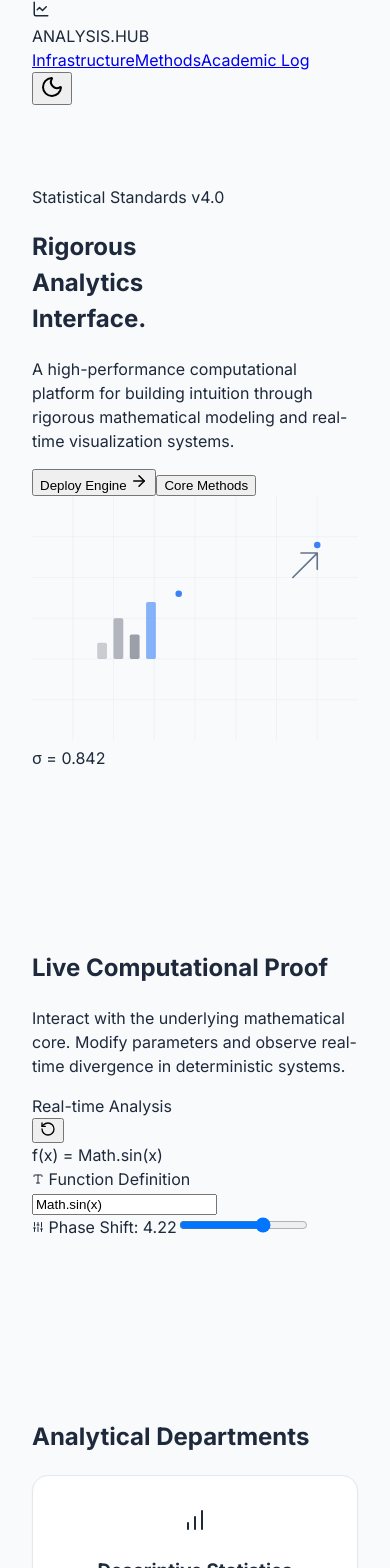
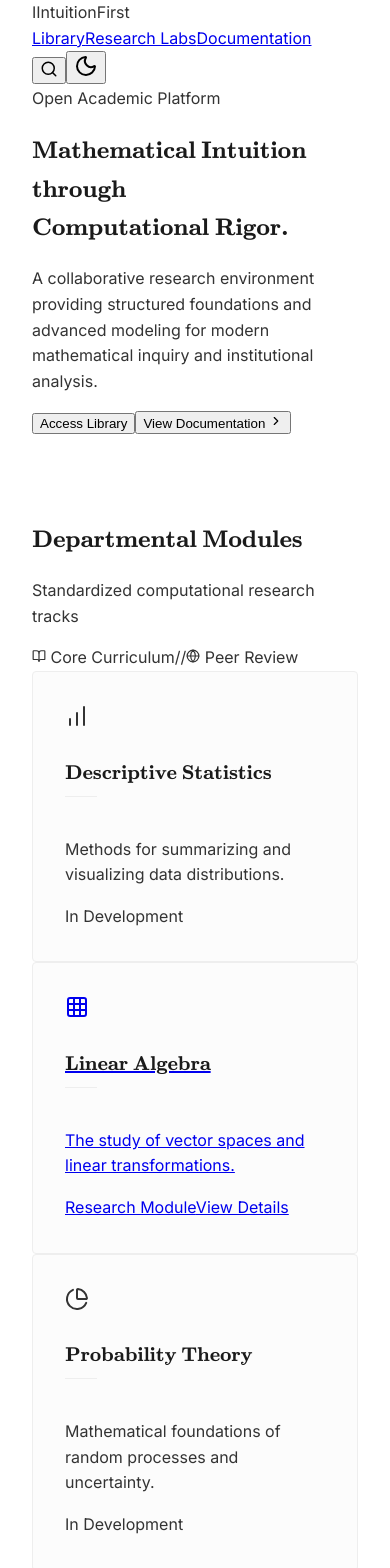
Before and after one commit to amansheikh01/intuition-first-math, a Next.js app: page /intuition-first-math/ in a window 390 px wide. Shown: the top 1568 px of the page. Built offline with nearby package versions, Linux system fonts and the light colour scheme.

Commit message:
feat: establish initial website layout with global CSS, a main page, and a reusable subject card component.

```diff
--- a/src/app/globals.css
+++ b/src/app/globals.css
@@ -3,50 +3,63 @@
 @tailwind utilities;
 
 :root {
-  /* 8px Spacing System */
+  /* Research Academy Spacing */
   --s-1: 8px;
   --s-2: 16px;
   --s-3: 24px;
   --s-4: 32px;
-  --s-5: 40px;
   --s-6: 48px;
   --s-8: 64px;
   --s-10: 80px;
 
-  /* Color Palette - Professional Analytical */
-  --bg: #f8fafc;
-  --surface: #ffffff;
-  --primary: #0f172a;
-  --accent: #3b82f6;
-  --text-main: #1e293b;
-  --text-muted: #64748b;
-  --border-light: #e2e8f0;
-  --shadow-sm: 0 1px 2px 0 rgb(0 0 0 / 0.05);
-  --shadow-md: 0 4px 6px -1px rgb(0 0 0 / 0.1), 0 2px 4px -2px rgb(0 0 0 / 0.1);
-  --radius-lg: 16px;
+  /* Academic Palette */
+  --bg: #ffffff;
+  --surface: #fcfcfc;
+  --primary: #1a1a1a;
+  --accent: #2563eb;
+  --text-main: #333333;
+  --text-muted: #666666;
+  --border-light: #eeeeee;
+
+  /* Typography Scale */
+  --font-serif: 'KaTeX_Main', 'Georgia', serif;
+  --font-sans: 'Inter', -apple-system, sans-serif;
+
+  --radius-sm: 4px;
+  --radius-md: 8px;
 }
 
 [data-theme='dark'] {
-  --bg: #020617;
-  --surface: #0f172a;
-  --primary: #f8fafc;
+  --bg: #121212;
+  --surface: #1a1a1a;
+  --primary: #f5f5f5;
   --accent: #60a5fa;
-  --text-main: #f1f5f9;
-  --text-muted: #94a3b8;
-  --border-light: #1e293b;
+  --text-main: #e0e0e0;
+  --text-muted: #a0a0a0;
+  --border-light: #2a2a2a;
 }
 
 body {
   background-color: var(--bg);
   color: var(--text-main);
-  font-family: 'Inter', system-ui, -apple-system, sans-serif;
+  font-family: var(--font-sans);
   margin: 0;
-  line-height: 1.5;
+  line-height: 1.6;
+  -webkit-font-smoothing: antialiased;
 }
 
-/* Base Layout Components */
+h1,
+h2,
+h3,
+h4 {
+  font-family: var(--font-serif);
+  color: var(--primary);
+  font-weight: 600;
+  letter-spacing: -0.01em;
+}
+
 .layout-container {
-  max-width: 1200px;
+  max-width: 1100px;
   margin-left: auto;
   margin-right: auto;
   padding-left: var(--s-4);
@@ -54,55 +67,45 @@ body {
 }
 
 .section-padding {
-  padding-top: var(--s-10);
-  padding-bottom: var(--s-10);
+  padding-top: var(--s-8);
+  padding-bottom: var(--s-8);
 }
 
-/* Rebuilt Subject Card Styles */
-.rebuilt-card {
+/* Academic Card Design */
+.academic-card {
   background: var(--surface);
   border: 1px solid var(--border-light);
-  border-radius: var(--radius-lg);
+  border-radius: var(--radius-sm);
   padding: var(--s-4);
-  /* Internal padding 32px as per request - wait, s-4 is 32px */
-  box-shadow: var(--shadow-sm);
-  transition: all 0.3s cubic-bezier(0.4, 0, 0.2, 1);
+  transition: border-color 0.2s ease, box-shadow 0.2s ease;
   display: flex;
   flex-direction: column;
-  align-items: center;
-  text-align: center;
   height: 100%;
 }
 
-.rebuilt-card:hover {
-  transform: translateY(-4px);
-  box-shadow: var(--shadow-md);
+.academic-card:hover {
   border-color: var(--accent);
+  box-shadow: 0 4px 12px rgba(0, 0, 0, 0.03);
+}
+
+.card-title {
+  font-family: var(--font-serif);
+  font-size: 1.25rem;
+  margin-bottom: var(--s-1);
+  color: var(--primary);
 }
 
 .card-divider {
-  width: 40px;
-  height: 2px;
+  width: 32px;
+  height: 1px;
   background: var(--border-light);
-  margin: var(--s-2) auto;
-  border-radius: 1px;
+  margin-bottom: var(--s-3);
 }
 
-/* Visualization Styles */
-.viz-frame {
-  width: 400px;
-  height: 400px;
-  background: #ffffff;
-  border: 1px solid var(--border-light);
-  border-radius: 8px;
-  overflow: hidden;
-  box-shadow: var(--shadow-sm);
-}
-
-/* Hide grid-background (old) and other leftovers */
+/* Remove leftovers */
+.rebuilt-card,
 .grid-background,
-.academic-card,
-.divider-elegant,
-.viz-container {
+.viz-frame,
+.AnalyticalIllustration {
   display: none;
 }
--- a/src/app/page.tsx
+++ b/src/app/page.tsx
@@ -13,20 +13,18 @@ import {
   Activity,
   ArrowRight,
   ChevronRight,
-  Database,
-  LineChart,
-  FunctionSquare
+  Search,
+  BookOpen,
+  Globe
 } from 'lucide-react';
 import ThemeToggle from '@/components/ui/ThemeToggle';
 import SubjectCard from '@/components/ui/SubjectCard';
-import LiveGraphDemo from '@/components/viz/LiveGraphDemo';
-import AnalyticalIllustration from '@/components/ui/AnalyticalIllustration';
 
 const subjects = [
   {
     id: 'descriptive-statistics',
     title: 'Descriptive Statistics',
-    desc: 'Quantitative summarization of data distributions and patterns.',
+    desc: 'Methods for summarizing and visualizing data distributions.',
     icon: BarChart,
     href: '/statistics/descriptive',
     active: false
@@ -34,7 +32,7 @@ const subjects = [
   {
     id: 'linear-algebra',
     title: 'Linear Algebra',
-    desc: 'Vector spaces and linear transformations in modern analytics.',
+    desc: 'The study of vector spaces and linear transformations.',
     icon: Grid,
     href: '/linear-algebra/vectors',
     active: true
@@ -42,7 +40,7 @@ const subjects = [
   {
     id: 'probability-theory',
     title: 'Probability Theory',
-    desc: 'Mathematical foundations of uncertainty and random variables.',
+    desc: 'Mathematical foundations of random processes and uncertainty.',
     icon: PieChart,
     href: '/probability/basics',
     active: false
@@ -50,7 +48,7 @@ const subjects = [
   {
     id: 'statistical-inference',
     title: 'Statistical Inference',
-    desc: 'Deductive reasoning and population parameter estimation.',
+    desc: 'Drawing conclusions about populations from sample data.',
     icon: Sigma,
     href: '/statistics/inference',
     active: false
@@ -58,7 +56,7 @@ const subjects = [
   {
     id: 'regression-analysis',
     title: 'Regression Analysis',
-    desc: 'Predictive modeling and relationship quantification.',
+    desc: 'Investigating relationships between dependent and independent variables.',
     icon: TrendingUp,
     href: '/statistics/regression',
     active: false
@@ -66,7 +64,7 @@ const subjects = [
   {
     id: 'hypothesis-testing',
     title: 'Hypothesis Testing',
-    desc: 'Rigorous validation of mathematical claims via data.',
+    desc: 'Scientific methods for validating mathematical claims.',
     icon: Activity,
     href: '/statistics/testing',
     active: false
@@ -74,15 +72,15 @@ const subjects = [
   {
     id: 'time-series',
     title: 'Time Series Analysis',
-    desc: 'Longitudinal data trends and seasonal forecasting.',
+    desc: 'Analyzing data ordered in time to forecast future points.',
     icon: Layers,
     href: '/statistics/time-series',
     active: false
   },
   {
     id: 'machine-learning',
-    title: 'Machine Learning Basics',
-    desc: 'Algorithmic approaches to heavy-duty data harvesting.',
+    title: 'Machine Learning',
+    desc: 'Algorithmic foundations for statistical pattern recognition.',
     icon: Microscope,
     href: '/ml/basics',
     active: false
@@ -90,7 +88,7 @@ const subjects = [
   {
     id: 'experiment-design',
     title: 'Design of Experiment',
-    desc: 'Systematic approaches to rigorous scientific inquiry.',
+    desc: 'Structured approaches to scientific data collection.',
     icon: FlaskConical,
     href: '/statistics/doe',
     active: false
@@ -99,131 +97,134 @@ const subjects = [
 
 export default function Home() {
   return (
-    <div className="min-h-screen bg-bg">
-      {/* Navigation */}
-      <nav className="h-16 border-b border-border-light bg-surface/80 backdrop-blur-md sticky top-0 z-50">
+    <div className="min-h-screen">
+      {/* Academy Navigation */}
+      <nav className="h-20 bg-bg border-b border-border-light sticky top-0 z-50">
         <div className="layout-container h-full flex items-center justify-between">
-          <div className="flex items-center gap-2">
-            <div className="bg-primary p-1 rounded-md text-surface">
-              <LineChart size={18} />
+          <div className="flex items-center gap-12">
+            <div className="text-xl font-bold tracking-tight text-primary flex items-center gap-2">
+              <span className="font-serif italic font-bold text-2xl">I</span>
+              <span className="uppercase tracking-[0.2em] text-sm pt-1">IntuitionFirst</span>
             </div>
-            <span className="text-lg font-black tracking-tighter text-primary">ANALYSIS.HUB</span>
+
+            <div className="hidden lg:flex items-center gap-8 text-[11px] font-bold uppercase tracking-widest text-text-muted">
+              <a href="#" className="hover:text-primary transition-colors">Library</a>
+              <a href="#" className="hover:text-primary transition-colors">Research Labs</a>
+              <a href="#" className="hover:text-primary transition-colors">Documentation</a>
             </div>
-          <div className="flex items-center gap-8">
-            <div className="hidden md:flex gap-6 text-[11px] font-black uppercase tracking-widest text-text-muted">
-              <a href="#" className="hover:text-accent transition-colors">Infrastructure</a>
-              <a href="#" className="hover:text-accent transition-colors">Methods</a>
-              <a href="#" className="hover:text-accent transition-colors">Academic Log</a>
           </div>
+
+          <div className="flex items-center gap-6">
+            <button className="text-text-muted hover:text-primary transition-colors">
+              <Search size={18} />
+            </button>
             <ThemeToggle />
           </div>
         </div>
       </nav>
 
       <main>
-        {/* HERO SECTION */}
-        <section className="section-padding border-b border-border-light bg-surface relative overflow-hidden">
-          <div className="absolute inset-0 opacity-[0.03] pointer-events-none">
-            <div className="w-full h-full" style={{ backgroundImage: 'radial-gradient(var(--primary) 1px, transparent 1px)', backgroundSize: '32px 32px' }} />
+        {/* Research Hero */}
+        <section className="pt-24 pb-16 border-b border-border-light">
+          <div className="layout-container">
+            <div className="max-w-3xl animate-in fade-in slide-in-from-top-4 duration-700">
+              <div className="inline-flex items-center gap-2 text-accent font-bold text-[10px] uppercase tracking-[0.3em] mb-6">
+                <div className="w-1.5 h-1.5 rounded-full bg-accent" />
+                Open Academic Platform
               </div>
 
-          <div className="layout-container relative z-10">
-            <div className="grid grid-cols-1 lg:grid-cols-2 gap-16 items-center">
-              <div className="space-y-8 text-left animate-in fade-in slide-in-from-left-8 duration-1000">
-                <div className="inline-block px-3 py-1 bg-accent/10 border border-accent/20 rounded-full text-accent text-[10px] font-black uppercase tracking-[0.2em]">
-                  Statistical Standards v4.0
-                </div>
-
-                <h1 className="text-6xl md:text-8xl font-black text-primary leading-[1] tracking-tighter">
-                  Rigorous <br />
-                  Analytics <br />
-                  Interface.
+              <h1 className="text-4xl md:text-5xl lg:text-6xl mb-8 leading-[1.15]">
+                Mathematical Intuition through <br />
+                Computational Rigor.
               </h1>
 
-                <p className="text-lg md:text-xl text-text-muted font-medium max-w-xl leading-relaxed">
-                  A high-performance computational platform for building intuition through rigorous mathematical modeling and real-time visualization systems.
+              <p className="text-lg md:text-xl text-text-muted font-normal max-w-2xl leading-relaxed mb-10">
+                A collaborative research environment providing structured foundations and advanced modeling
+                for modern mathematical inquiry and institutional analysis.
               </p>
 
               <div className="flex flex-wrap gap-4">
-                  <button className="px-8 py-4 bg-primary text-surface rounded-xl font-black text-sm uppercase tracking-widest hover:opacity-90 transition-all flex items-center gap-2 shadow-lg shadow-primary/10">
-                    Deploy Engine <ArrowRight size={18} />
+                <button className="px-6 py-3 bg-primary text-bg font-bold text-xs uppercase tracking-widest hover:opacity-90 transition-all rounded-[2px]">
+                  Access Library
                 </button>
-                  <button className="px-8 py-4 bg-surface border-2 border-primary text-primary rounded-xl font-black text-sm uppercase tracking-widest hover:bg-bg transition-all">
-                    Core Methods
+                <button className="px-6 py-3 border border-primary text-primary font-bold text-xs uppercase tracking-widest hover:bg-surface transition-all rounded-[2px] flex items-center gap-2">
+                  View Documentation <ChevronRight size={14} />
                 </button>
-                </div>
-              </div>
-
-              <div className="relative">
-                <AnalyticalIllustration />
               </div>
             </div>
           </div>
         </section>
 
-        {/* INTERACTIVE DEMO SECTION */}
-        <section className="section-padding bg-bg relative">
-          <div className="layout-container flex flex-col items-center">
-            <div className="max-w-2xl text-center mb-16 space-y-4">
-              <div className="flex justify-center">
-                <div className="w-12 h-1 bg-accent rounded-full mb-4" />
+        {/* Academic Modules Grid */}
+        <section className="section-padding bg-surface">
+          <div className="layout-container">
+            <div className="flex flex-col md:flex-row md:items-end justify-between mb-16 gap-4">
+              <div className="space-y-2">
+                <h2 className="text-2xl md:text-3xl">Departmental Modules</h2>
+                <p className="text-sm text-text-muted font-medium">Standardized computational research tracks</p>
               </div>
-              <h2 className="text-3xl md:text-4xl font-black text-primary tracking-tight">
-                Live Computational Proof
-              </h2>
-              <p className="text-text-muted font-medium leading-relaxed">
-                Interact with the underlying mathematical core. Modify parameters and observe real-time divergence in deterministic systems.
-              </p>
+              <div className="flex gap-4 text-xs font-bold uppercase tracking-widest text-accent">
+                <span className="flex items-center gap-1"><BookOpen size={14} /> Core Curriculum</span>
+                <span className="text-border-light">//</span>
+                <span className="flex items-center gap-1 opacity-50"><Globe size={14} /> Peer Review</span>
+              </div>
             </div>
 
-            <div className="w-full flex justify-center">
-              <LiveGraphDemo />
-            </div>
-          </div>
-        </section>
-
-        {/* SUBJECT GRID SECTION */}
-        <section className="section-padding bg-surface border-t border-border-light relative overflow-hidden">
-          <div className="layout-container relative z-10">
-            <div className="text-center mb-20">
-              <h2 className="text-sm font-black text-accent uppercase tracking-[0.6em] mb-4">Analytical Departments</h2>
-              <div className="h-px w-24 bg-border-light mx-auto" />
-            </div>
-
-            <div className="grid grid-cols-1 md:grid-cols-2 lg:grid-cols-3 gap-12 lg:gap-16 items-stretch">
+            <div className="grid grid-cols-1 md:grid-cols-2 lg:grid-cols-3 gap-6 auto-rows-stretch">
               {subjects.map((sub, idx) => (
-                <div key={idx} className={`animate-in fade-in slide-in-from-bottom-8 duration-700 delay-${idx * 100}`}>
                 <SubjectCard
+                  key={sub.id}
                   title={sub.title}
                   description={sub.desc}
                   href={sub.href}
                   icon={sub.icon}
                   active={sub.active}
                 />
-                </div>
               ))}
             </div>
           </div>
         </section>
       </main>
 
-      {/* Footer */}
-      <footer className="py-20 bg-primary text-surface/50 border-t border-primary-light">
-        <div className="layout-container text-center space-y-8">
-          <div className="flex justify-center items-center gap-2 opacity-80">
-            <LineChart size={24} />
-            <span className="text-xl font-black tracking-tighter text-surface uppercase italic">Analysis.Hub</span>
+      {/* Institutional Footer */}
+      <footer className="py-16 border-t border-border-light bg-bg">
+        <div className="layout-container">
+          <div className="grid grid-cols-1 md:grid-cols-4 gap-12 mb-16">
+            <div className="md:col-span-2 space-y-6">
+              <div className="text-xl font-bold tracking-tight text-primary flex items-center gap-2 opacity-80">
+                <span className="font-serif italic font-bold text-2xl">I</span>
+                <span className="uppercase tracking-[0.2em] text-sm pt-1">IntuitionFirst</span>
+              </div>
+              <p className="text-xs text-text-muted leading-relaxed max-w-sm">
+                Dedicated to the advancement of mathematical pedagogy through interactive
+                software systems and rigorous computational standards.
+              </p>
+            </div>
+            <div>
+              <h4 className="text-[10px] font-bold uppercase tracking-widest text-primary mb-6">Resources</h4>
+              <ul className="space-y-3 text-xs text-text-muted">
+                <li><a href="#" className="hover:text-accent font-medium transition-colors">Methods Library</a></li>
+                <li><a href="#" className="hover:text-accent font-medium transition-colors">API Specification</a></li>
+                <li><a href="#" className="hover:text-accent font-medium transition-colors">Institutional SSO</a></li>
+              </ul>
+            </div>
+            <div>
+              <h4 className="text-[10px] font-bold uppercase tracking-widest text-primary mb-6">Foundation</h4>
+              <ul className="space-y-3 text-xs text-text-muted">
+                <li><a href="#" className="hover:text-accent font-medium transition-colors">Open Scholarship</a></li>
+                <li><a href="#" className="hover:text-accent font-medium transition-colors">Ethics Protocol</a></li>
+                <li><a href="#" className="hover:text-accent font-medium transition-colors">Contact Academy</a></li>
+              </ul>
+            </div>
           </div>
 
-          <div className="flex flex-wrap justify-center gap-12 text-xs font-bold uppercase tracking-widest">
-            <a href="#" className="hover:text-accent transition-colors">Open Source Base</a>
-            <a href="#" className="hover:text-accent transition-colors">Institutional License</a>
-            <a href="#" className="hover:text-accent transition-colors">API Keys</a>
-            <a href="#" className="hover:text-accent transition-colors">Changelog</a>
+          <div className="pt-8 border-t border-border-light flex flex-col md:flex-row justify-between items-center gap-4 text-[10px] font-bold uppercase tracking-widest text-text-muted opacity-60">
+            <div>© 2026 IntuitionFirst Mathematics Foundation</div>
+            <div className="flex gap-8">
+              <a href="#">Security</a>
+              <a href="#">Latency</a>
+              <a href="#">v4.0.5-PRO</a>
             </div>
-
-          <div className="pt-8 border-t border-surface/10 text-[10px] font-mono tracking-widest opacity-40 uppercase">
-            Intuition.Math Engine © 2026 // Integrated Analytical Systems // Version 4.0.2-Stable
           </div>
         </div>
       </footer>
--- a/src/components/ui/AnalyticalIllustration.tsx
+++ /dev/null
@@ -1,60 +0,0 @@
-'use client';
-
-import React from 'react';
-
-export default function AnalyticalIllustration() {
-    return (
-        <div className="relative w-full h-full min-h-[300px] flex items-center justify-center animate-in fade-in zoom-in duration-1000">
-            <svg width="100%" height="100%" viewBox="0 0 400 300" fill="none" xmlns="http://www.w3.org/2000/svg">
-                {/* Background Grid Lines (Subtle) */}
-                <path d="M0 50H400" stroke="var(--border-light)" strokeWidth="0.5" />
-                <path d="M0 100H400" stroke="var(--border-light)" strokeWidth="0.5" />
-                <path d="M0 150H400" stroke="var(--border-light)" strokeWidth="0.5" />
-                <path d="M0 200H400" stroke="var(--border-light)" strokeWidth="0.5" />
-                <path d="M0 250H400" stroke="var(--border-light)" strokeWidth="0.5" />
-
-                <path d="M50 0V300" stroke="var(--border-light)" strokeWidth="0.5" />
-                <path d="M100 0V300" stroke="var(--border-light)" strokeWidth="0.5" />
-                <path d="M150 0V300" stroke="var(--border-light)" strokeWidth="0.5" />
-                <path d="M200 0V300" stroke="var(--border-light)" strokeWidth="0.5" />
-                <path d="M250 0V300" stroke="var(--border-light)" strokeWidth="0.5" />
-                <path d="M300 0V300" stroke="var(--border-light)" strokeWidth="0.5" />
-                <path d="M350 0V300" stroke="var(--border-light)" strokeWidth="0.5" />
-
-                {/* Main Graph Line */}
-                <path d="M50 200C100 200 120 100 180 120C240 140 280 40 350 60"
-                    stroke="var(--accent)"
-                    strokeWidth="3"
-                    strokeLinecap="round"
-                    strokeDasharray="400"
-                    strokeDashoffset="400"
-                    className="animate-[dash_2s_ease-in-out_forwards]"
-                />
-
-                {/* Vertical Bar Charts */}
-                <rect x="80" y="180" width="12" height="20" fill="var(--primary)" opacity="0.2" rx="2" />
-                <rect x="100" y="150" width="12" height="50" fill="var(--primary)" opacity="0.3" rx="2" />
-                <rect x="120" y="170" width="12" height="30" fill="var(--primary)" opacity="0.4" rx="2" />
-                <rect x="140" y="130" width="12" height="70" fill="var(--accent)" opacity="0.6" rx="2" />
-
-                {/* Connecting Nodes */}
-                <circle cx="180" cy="120" r="4" fill="var(--accent)" />
-                <circle cx="350" cy="60" r="4" fill="var(--accent)" />
-
-                {/* Upward Arrow */}
-                <path d="M320 100L350 70M350 70H330M350 70V90" stroke="var(--text-muted)" strokeWidth="2" strokeLinecap="round" strokeLinejoin="round" />
-            </svg>
-
-            {/* Floaties */}
-            <div className="absolute top-10 right-10 p-3 bg-surface border border-border-light rounded-lg shadow-sm animate-bounce duration-[3000ms]">
-                <div className="text-[10px] font-mono font-bold text-accent">σ = 0.842</div>
-            </div>
-
-            <style jsx>{`
-                @keyframes dash {
-                    to { stroke-dashoffset: 0; }
-                }
-            `}</style>
-        </div>
-    );
-}
--- a/src/components/ui/SubjectCard.tsx
+++ b/src/components/ui/SubjectCard.tsx
@@ -14,26 +14,27 @@ interface SubjectCardProps {
 
 export default function SubjectCard({ title, description, href, icon: Icon, active = true }: SubjectCardProps) {
     const cardContent = (
-        <div className={`rebuilt-card ${!active ? 'opacity-50 grayscale cursor-not-allowed text-muted' : 'group cursor-pointer'}`}>
-            <div className={`p-4 rounded-xl mb-6 transition-all ${active ? 'bg-accent/5 text-accent group-hover:scale-110' : 'bg-border-light/20 text-muted'}`}>
-                <Icon className="w-8 h-8" />
+        <div className={`academic-card ${!active ? 'opacity-60 grayscale cursor-not-allowed' : 'cursor-pointer group'}`}>
+            <div className="flex items-center gap-3 mb-4">
+                <div className={`p-2 rounded-sm ${active ? 'bg-accent/5 text-accent' : 'bg-muted/10 text-muted'}`}>
+                    <Icon className="w-5 h-5" />
+                </div>
+                <h3 className="card-title !mb-0">{title}</h3>
             </div>
 
-            <h3 className="text-lg font-bold text-primary mb-1">{title}</h3>
             <div className="card-divider" />
 
-            <p className="text-sm font-medium text-muted leading-relaxed mb-6">
+            <p className="text-sm font-normal text-text-muted leading-relaxed mb-6 flex-grow">
                 {description}
             </p>
 
-            <div className="mt-auto pt-4">
-                {active ? (
-                    <span className="text-xs font-bold uppercase tracking-wider text-accent group-hover:underline">
-                        Explore Department
-                    </span>
-                ) : (
-                    <span className="text-xs font-bold uppercase tracking-wider text-muted">
-                        Inactive Access
+            <div className="flex items-center justify-between mt-auto pt-4 border-t border-border-light">
+                <span className={`text-[10px] font-bold uppercase tracking-widest ${active ? 'text-accent' : 'text-muted'}`}>
+                    {active ? 'Research Module' : 'In Development'}
+                </span>
+                {active && (
+                    <span className="text-xs text-muted group-hover:text-accent font-medium transition-colors">
+                        View Details
                     </span>
                 )}
             </div>
```
Lines whose indentation alone changed are shown as unchanged.
